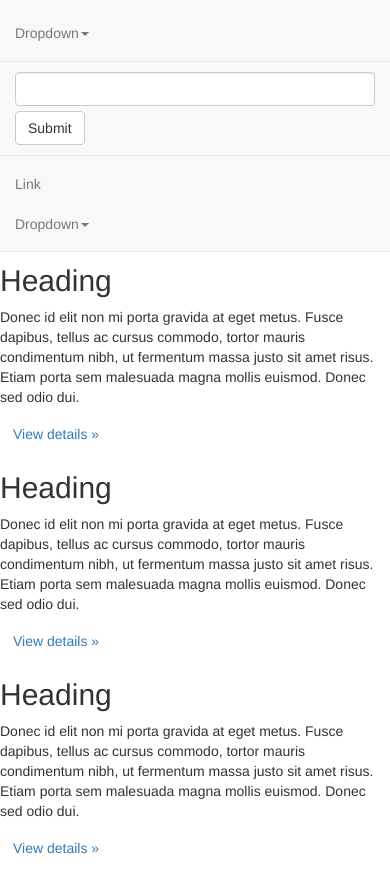
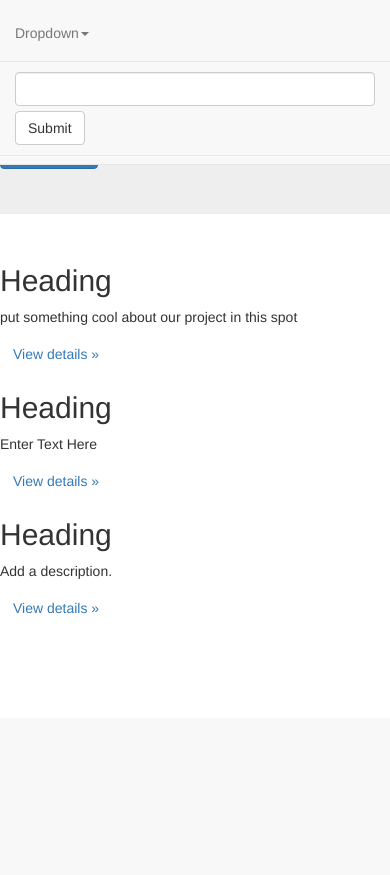
Before and after one commit to nwalk/lightninglocation, a Django app: page / in a window 390 px wide, after a click on "Toggle navigation". Shown: the part 126-1001 px from the top of the page. After the commit the page ends 740 px from the top, so only its background shows below. Run offline with Django 3.2, Linux system fonts and the light colour scheme; some libraries are stand-ins or nearby versions.

Commit message:
Frontend work on the main, and map HTML files
I began changing the information in the layoutit basic layout, as far as the text is concerned.
I commented out a section of the navbar in the base, until we need it.
I added a map of the location on map.html, and the links to mapbox.
In urls, I gave the links names.

```diff
--- a/apps/locator/templates/locator/main.html
+++ b/apps/locator/templates/locator/main.html
@@ -6,16 +6,12 @@
 <head lang="en">
     <meta charset="UTF-8">
     <title>Lightning Locator</title>
-    {% block bootstrap %}
-    {% endblock %}
 
 </head>
 <body>
+{% block content %}
 	<div class="row clearfix">
 		<div class="col-md-12 column">
-{% block navbar %}
-{% endblock %}
-{% block items %}
 			<div class="carousel slide" id="carousel-607277">
 				<ol class="carousel-indicators">
 					<li data-slide-to="0" data-target="#carousel-607277">
@@ -25,15 +21,15 @@
 					<li data-slide-to="2" data-target="#carousel-607277" class="active">
 					</li>
 				</ol>
-				<div class="carousel-inner">
+				<div class="carousel-inner" id="carousel">
 					<div class="item">
 						<img alt="" src="http://lorempixel.com/1600/500/sports/1" />
 						<div class="carousel-caption">
 							<h4>
-								First Thumbnail label
+								Data collected by Raspberry Pi, and the MOD-1016
 							</h4>
 							<p>
-								Cras justo odio, dapibus ac facilisis in, egestas eget quam. Donec id elit non mi porta gravida at eget metus. Nullam id dolor id nibh ultricies vehicula ut id elit.
+								<a href="http://www.embeddedadventures.com/datasheets/MOD-1016_hw_v4_doc_v2.pdf">View Data Sheet</a>
 							</p>
 						</div>
 					</div>
@@ -41,10 +37,10 @@
 						<img alt="" src="http://lorempixel.com/1600/500/sports/2" />
 						<div class="carousel-caption">
 							<h4>
-								Second Thumbnail label
+								Study location in the Gainesville Georgia area
 							</h4>
 							<p>
-								Cras justo odio, dapibus ac facilisis in, egestas eget quam. Donec id elit non mi porta gravida at eget metus. Nullam id dolor id nibh ultricies vehicula ut id elit.
+								<a href="map">View Map</a>
 							</p>
 						</div>
 					</div>
@@ -55,8 +51,8 @@
 								Third Thumbnail label
 							</h4>
 							<p>
-								Cras justo odio, dapibus ac facilisis in, egestas eget quam. Donec id elit non mi porta gravida at eget metus. Nullam id dolor id nibh ultricies vehicula ut id elit.
-							</p>
+							    boom!
+                            </p>
 						</div>
 					</div>
 				</div> <a class="left carousel-control" href="#carousel-607277" data-slide="prev"><span class="glyphicon glyphicon-chevron-left"></span></a> <a class="right carousel-control" href="#carousel-607277" data-slide="next"><span class="glyphicon glyphicon-chevron-right"></span></a>
@@ -76,7 +72,7 @@
 						Heading
 					</h2>
 					<p>
-						Donec id elit non mi porta gravida at eget metus. Fusce dapibus, tellus ac cursus commodo, tortor mauris condimentum nibh, ut fermentum massa justo sit amet risus. Etiam porta sem malesuada magna mollis euismod. Donec sed odio dui.
+						put something cool about our project in this spot
 					</p>
 					<p>
 						<a class="btn" href="#">View details »</a>
@@ -87,7 +83,7 @@
 						Heading
 					</h2>
 					<p>
-						Donec id elit non mi porta gravida at eget metus. Fusce dapibus, tellus ac cursus commodo, tortor mauris condimentum nibh, ut fermentum massa justo sit amet risus. Etiam porta sem malesuada magna mollis euismod. Donec sed odio dui.
+						Enter Text Here
 					</p>
 					<p>
 						<a class="btn" href="#">View details »</a>
@@ -98,15 +94,15 @@
 						Heading
 					</h2>
 					<p>
-						Donec id elit non mi porta gravida at eget metus. Fusce dapibus, tellus ac cursus commodo, tortor mauris condimentum nibh, ut fermentum massa justo sit amet risus. Etiam porta sem malesuada magna mollis euismod. Donec sed odio dui.
-					</p>
+					    Add a description.
+                    </p>
 					<p>
 						<a class="btn" href="#">View details »</a>
 					</p>
 				</div>
 			</div>
-{% endblock %}
 		</div>
 	</div>
+{% endblock %}
 </body>
 </html>
--- a/apps/locator/urls.py
+++ b/apps/locator/urls.py
@@ -4,6 +4,6 @@ from django.contrib import admin
 
 urlpatterns = patterns('',
     url(r'^admin/', include(admin.site.urls)),
-    url(r'^$', views.MainView.as_view()),
-    url(r'^map$', views.MapView.as_view()),
+    url(r'^$', views.MainView.as_view(), name='main'),
+    url(r'^map$', views.MapView.as_view(), name='map'),
 )
--- a/lightninglocation/settings.py
+++ b/lightninglocation/settings.py
@@ -93,6 +93,7 @@ TEMPLATE_DIRS = (
 )
 CLICKY_SITE_ID = ''
 
+
 REST_FRAMEWORK = {
     'DEFAULT_FILTER_BACKENDS': ('rest_framework.filters.DjangoFilterBackend',),
     # Use hyperlinked styles by default.
--- a/lightninglocation/urls.py
+++ b/lightninglocation/urls.py
@@ -3,5 +3,5 @@ from django.contrib import admin
 
 urlpatterns = patterns('',
     url(r'^admin/', include(admin.site.urls)),
-    url(r'^', include('apps.locator.urls', namespace='locator')),
+    url(r'', include('apps.locator.urls', namespace='locator')),
 )
--- a/templates/base.html
+++ b/templates/base.html
@@ -4,7 +4,7 @@
 <head lang="en">
     <meta charset="UTF-8">
     <title></title>
-
+    {% block mapbox %}{% endblock %}
     <link href="{% static "bootstrap/css/bootstrap.css" %}" rel="stylesheet">
     <script src="//ajax.googleapis.com/ajax/libs/jquery/1.11.0/jquery.min.js"></script>
     <script src="{% static "bootstrap/js/bootstrap.min.js" %}"></script>
@@ -13,13 +13,12 @@
 <body>
     <nav class="navbar navbar-default navbar-fixed-top" role="navigation">
         <div class="navbar-header">
-             <button type="button" class="navbar-toggle" data-toggle="collapse" data-target="#bs-example-navbar-collapse-1"> <span class="sr-only">Toggle navigation</span><span class="icon-bar"></span><span class="icon-bar"></span><span class="icon-bar"></span></button> <a class="navbar-brand" href="#">Brand</a>
+             <button type="button" class="navbar-toggle" data-toggle="collapse" data-target="#bs-example-navbar-collapse-1"> <span class="sr-only">Toggle navigation</span><span class="icon-bar"></span><span class="icon-bar"></span><span class="icon-bar"></span></button> <a class="navbar-brand" href='/'>Home</a>
         </div>
-
         <div class="collapse navbar-collapse" id="bs-example-navbar-collapse-1">
             <ul class="nav navbar-nav">
                 <li class="active">
-                    <a href="#">Link</a>
+                    <a href="/map">View Map</a>
                 </li>
                 <li>
                     <a href="#">Link</a>
@@ -54,33 +53,33 @@
                     <input type="text" class="form-control" />
                 </div> <button type="submit" class="btn btn-default">Submit</button>
             </form>
-            <ul class="nav navbar-nav navbar-right">
-                <li>
-                    <a href="#">Link</a>
-                </li>
-                <li class="dropdown">
-                     <a href="#" class="dropdown-toggle" data-toggle="dropdown">Dropdown<strong class="caret"></strong></a>
-                    <ul class="dropdown-menu">
-                        <li>
-                            <a href="#">Action</a>
-                        </li>
-                        <li>
-                            <a href="#">Another action</a>
-                        </li>
-                        <li>
-                            <a href="#">Something else here</a>
-                        </li>
-                        <li class="divider">
-                        </li>
-                        <li>
-                            <a href="#">Separated link</a>
-                        </li>
-                    </ul>
-                </li>
-            </ul>
+{#            <ul class="nav navbar-nav navbar-right">#}
+{#                <li>#}
+{#                    <a href="#">Link</a>#}
+{#                </li>#}
+{#                <li class="dropdown">#}
+{#                     <a href="#" class="dropdown-toggle" data-toggle="dropdown">Dropdown<strong class="caret"></strong></a>#}
+{#                    <ul class="dropdown-menu">#}
+{#                        <li>#}
+{#                            <a href="#">Action</a>#}
+{#                        </li>#}
+{#                        <li>#}
+{#                            <a href="#">Another action</a>#}
+{#                        </li>#}
+{#                        <li>#}
+{#                            <a href="#">Something else here</a>#}
+{#                        </li>#}
+{#                        <li class="divider">#}
+{#                        </li>#}
+{#                        <li>#}
+{#                            <a href="#">Separated link</a>#}
+{#                        </li>#}
+{#                    </ul>#}
+{#                </li>#}
+{#            </ul>#}
         </div>
     </nav>
-{% block items %}
-{% endblock %}
+{% block content %}{% endblock %}
+{% block scripts %}{% endblock %}
 </body>
 </html>
```
Also changed, not shown: apps/locator/templates/locator/map.html (+25 -10 lines), db.sqlite3.
